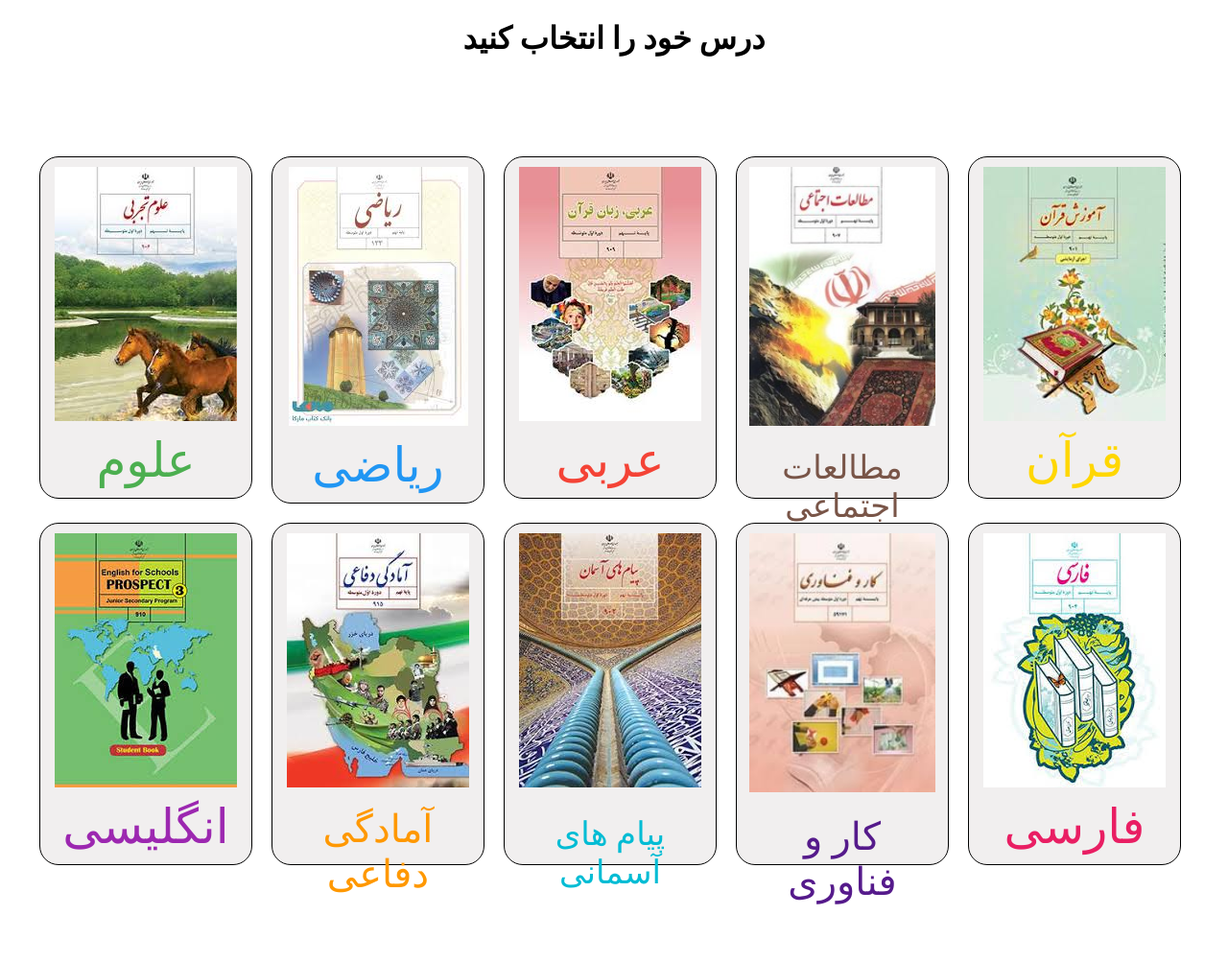
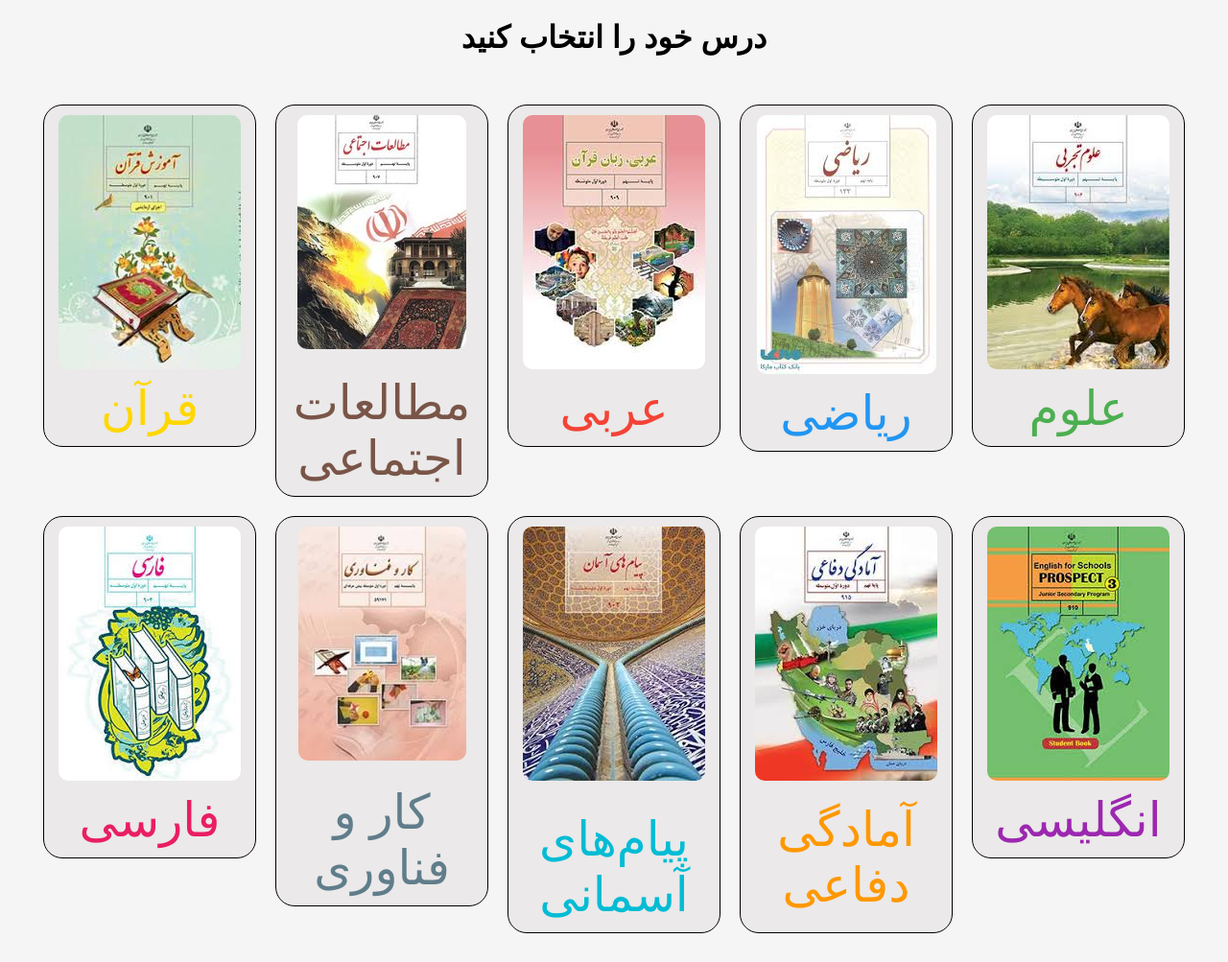
Before and after one commit to hesam878/-studying, a plain HTML site: page nohom.html in a window 1280 px wide. Shown: the whole page at 96% size. Before the commit the page ends 945 px from the top, so only its background shows below. Drawn offline with Linux system fonts and the light colour scheme.

Commit message:
nohom.html

```diff
--- a/nohom.html
+++ b/nohom.html
@@ -1,95 +1,188 @@
 <!DOCTYPE html>
+<html lang="fa">
 <head>
+  <title>کلاس نهم</title>
+  <meta charset="utf-8">
+  <meta name="viewport" content="width=device-width, initial-scale=1">
+  <style>
+    /* استایل پایه */
+    body {
+      font-family: 'Iranian Sans', sans-serif;
+      direction: rtl;
+      background-color: #f5f5f5;
+      margin: 0;
+      padding: 0;
+    }
 
-  <title>کلاس نهم</title>
+    h1 {
+      text-align: center;
+      margin-top: 20px;
+    }
 
+    .container {
+      display: flex;
+      flex-wrap: wrap; /* برای جلوگیری از سرریز در صفحات کوچک */
+      justify-content: center; /* مرکز‌چینی عناصر */
+      padding: 20px;
+    }
+
+    .card {
+      background-color: rgba(219, 215, 215, 0.397);
+      border: 1px solid black;
+      border-radius: 20px;
+      width: 200px;
+      margin: 10px;
+      padding: 10px;
+      text-align: center;
+      font-size: 50px; /* اندازه فونت پیش‌فرض */
+      color: #4CAF50;
+      text-decoration: none;
+      transition: transform 0.3s ease, box-shadow 0.3s ease;
+      overflow: hidden; /* جلوگیری از بیرون زدن محتوا */
+      min-height: 250px; /* حداقل ارتفاع کارت */
+    }
+
+    .card img {
+      max-width: 100%; /* تصویر کاملاً داخل کارت جا بگیرد */
+      height: auto;
+      border-radius: 10px;
+      object-fit: cover; /* تصویر به درستی داخل کارت قرار گیرد */
+    }
+
+    .card:hover {
+      transform: scale(1.05); /* افزایش اندازه هنگام هاور */
+      box-shadow: 0 8px 16px rgba(0, 0, 0, 0.2);
+    }
+
+    a {
+      text-decoration: none;
+      color: inherit;
+    }
+
+    /* Media Query برای موبایل */
+    @media (max-width: 480px) {
+      .card {
+        width: 120px; /* عرض کارت کاهش یافته */
+        font-size: 14px; /* اندازه فونت کاهش یافته */
+        min-height: 150px; /* حداقل ارتفاع کارت */
+        padding: 8px; /* فضای داخلی کمتر */
+      }
+
+      .card img {
+        max-width: 100%; /* تصویر کاملاً داخل کارت جا بگیرد */
+        height: auto;
+        object-fit: cover; /* تصویر به درستی داخل کارت قرار گیرد */
+      }
+
+      h1 {
+        font-size: 20px; /* اندازه عنوان کاهش یافته */
+      }
+
+      .card div {
+        font-size: 12px; /* اندازه متن پایین کارت کاهش یافته */
+        white-space: nowrap; /* جلوگیری از شکستن خط متن */
+        overflow: hidden; /* جلوگیری از بیرون زدن متن */
+        text-overflow: ellipsis; /* اضافه شدن `...` به متن‌های طولانی */
+      }
+    }
+
+    /* Media Query برای تبلت */
+    @media (min-width: 481px) and (max-width: 1023px) {
+      .card {
+        width: 150px; /* عرض کارت کاهش یافته */
+        font-size: 24px; /* اندازه فونت کاهش یافته */
+        min-height: 200px; /* حداقل ارتفاع کارت */
+        padding: 10px; /* فضای داخلی کمتر */
+      }
+
+      h1 {
+        font-size: 24px; /* اندازه عنوان کاهش یافته */
+      }
+    }
+  </style>
 </head>
-<body style="font-family: iranian sans;text-align: center;">
-    <h1 style="text-align: center;">درس خود را انتخاب کنید</h1>
-    <br>
-    <br>
-    <br>
-    <br>
-    <div>
-        <section style="text-align: center;">
-            <div style="display: flex;padding-left:23px;">
-                <a href=""style="text-decoration: none">
-              <div style="background-color: rgba(219, 215, 215, 0.397); width: 200px; border: 1px solid black; padding: 10px; text-align: center; font-size: 50px; font-family: iranian sans; color: #4CAF50; border-radius: 20px;margin: 10px;">
-                <img src="oloom2.jpg">
-                علوم
-              </div>
-                </a>
-                <a href=""style="text-decoration: none">
-              <div style="background-color: rgba(219, 215, 215, 0.397); width: 200px; border: 1px solid black; padding: 10px; text-align: center; font-size: 50px; font-family: iranian sans; color: #2196F3; border-radius: 20px;margin: 10px;">
-                <img src="ryazi2.jpg">
-                ریاضی
-              </div>
-                </a>
-              <a href=""style="text-decoration: none">
-              <div style="background-color: rgba(219, 215, 215, 0.397); width: 200px; border: 1px solid black; padding: 10px; text-align: center; font-size: 50px; font-family: iranian sans; color: #F44336; border-radius: 20px;margin: 10px;">
-                <img src="arabi2.jpg">
-                عربی
-              </div>
-                </a>
-              <a href=""style="text-decoration: none">
-              <div style="background-color: rgba(219, 215, 215, 0.397); width: 200px; height: 335px; border: 1px solid black; padding: 10px; text-align: center; font-size: 34px; font-family: iranian sans; color: #795548; border-radius: 20px;margin: 10px;">
+<body>
+  <h1>درس خود را انتخاب کنید</h1>
+  <div class="container">
+    <!-- کارت علوم -->
+    <a href="" style="text-decoration: none">
+      <div class="card" style="color: #4CAF50;">
+        <img src="oloom2.jpg" alt="علوم">
+        <div>علوم</div>
+      </div>
+    </a>
 
-                <img src="motaleat2.jpg"style="height:270px;">
-               <div style="padding-top: 15px;">
-                مطالعات اجتماعی
-                </div>
-              </div>
-                </a>
-              <a href=""style="text-decoration: none">
-              <div style="background-color: rgba(219, 215, 215, 0.397); width: 200px; border: 1px solid black; padding: 10px; text-align: center; font-size: 50px; font-family: iranian sans; color: #FFD700; border-radius: 20px;margin: 10px;">
-                <img src="ghoran2.jpg">
-                قرآن
-              </div>
-              </a>
-            </div>
-            <div style="display: flex;padding-left:23px;">
-            <a href=""style="text-decoration: none">
-                <div style="background-color: rgba(219, 215, 215, 0.397); width: 200px; border: 1px solid black; padding: 10px; text-align: center; font-size: 50px; font-family: iranian sans; color:  #9C27B0; border-radius: 20px;margin: 10px;">
-                  <img src="English2.jpg">
-                   انگلیسی
-                </div>
-                </a>
+    <!-- کارت ریاضی -->
+    <a href="" style="text-decoration: none">
+      <div class="card" style="color: #2196F3;">
+        <img src="ryazi2.jpg" alt="ریاضی">
+        <div>ریاضی</div>
+      </div>
+    </a>
 
-                <a href=""style="text-decoration: none">
-                  <div style="background-color: rgba(219, 215, 215, 0.397); width: 200px; height: 335px; border: 1px solid black; padding: 10px; text-align: center; font-size: 40px; font-family: iranian sans; color: #FF9800; border-radius: 20px;margin: 10px;">
+    <!-- کارت عربی -->
+    <a href="" style="text-decoration: none">
+      <div class="card" style="color: #F44336;">
+        <img src="arabi2.jpg" alt="عربی">
+        <div>عربی</div>
+      </div>
+    </a>
 
-                    <img src="defaie.jpg">
-                   <div style="padding: 10px;">
-                    آمادگی دفاعی
-                    </div>
-                  </div>
-                    </a>
-                 <a href=""style="text-decoration: none">
-                    <div style="background-color: rgba(219, 215, 215, 0.397); width: 200px; height: 335px; border: 1px solid black; padding: 10px; text-align: center; font-size: 34px; font-family: iranian sans; color: #00BCD4; border-radius: 20px;margin: 10px;">
+    <!-- کارت مطالعات اجتماعی -->
+    <a href="" style="text-decoration: none">
+      <div class="card" style="color: #795548;">
+        <img src="motaleat2.jpg" alt="مطالعات اجتماعی">
+        <div style="padding-top: 15px;">مطالعات اجتماعی</div>
+      </div>
+    </a>
 
-                      <img src="payam2.jpg">
-                     <div style="padding-top: 20px;">
-                      پیام های آسمانی
-                      </div>
-                    </div>
-                      </a>
+    <!-- کارت قرآن -->
+    <a href="" style="text-decoration: none">
+      <div class="card" style="color: #FFD700;">
+        <img src="ghoran2.jpg" alt="قرآن">
+        <div>قرآن</div>
+      </div>
+    </a>
 
-                      <a href=""style="text-decoration: none">
-                        <div style="background-color: rgba(219, 215, 215, 0.397); width: 200px; height: 335px; border: 1px solid black; padding: 10px; text-align: center; font-size: 40px; font-family: iranian sans; color: 607D8B; border-radius: 20px;margin: 10px;">
+    <!-- کارت انگلیسی -->
+    <a href="" style="text-decoration: none">
+      <div class="card" style="color: #9C27B0;">
+        <img src="English2.jpg" alt="انگلیسی">
+        <div>انگلیسی</div>
+      </div>
+    </a>
 
-                          <img src="fanavari2.jpg"style="height: 270px;">
-                         <div style="padding-top: 13px;">
-                          کار و فناوری
-                          </div>
-                        </div>
-                          </a>
+    <!-- کارت آمادگی دفاعی -->
+    <a href="" style="text-decoration: none">
+      <div class="card" style="color: #FF9800;">
+        <img src="defaie.jpg" alt="آمادگی دفاعی">
+        <div style="padding: 10px;">آمادگی دفاعی</div>
+      </div>
+    </a>
 
-                      <a href=""style="text-decoration: none">
-                        <div style="background-color: rgba(219, 215, 215, 0.397); width: 200px; border: 1px solid black; padding: 10px; text-align: center; font-size: 50px; font-family: iranian sans; color: #E91E63; border-radius: 20px;margin: 10px;">
-                          <img src="farsi2.jpg">
-                           فارسی
-                        </div>
-                        </a>
-                </div>
-          </div>
-          </section>
+    <!-- کارت پیام‌های آسمانی -->
+    <a href="" style="text-decoration: none">
+      <div class="card" style="color: #00BCD4;">
+        <img src="payam2.jpg" alt="پیام‌های آسمانی">
+        <div style="padding-top: 20px;">پیام‌های آسمانی</div>
+      </div>
+    </a>
+
+    <!-- کارت کار و فناوری -->
+    <a href="" style="text-decoration: none">
+      <div class="card" style="color: #607D8B;">
+        <img src="fanavari2.jpg" alt="کار و فناوری">
+        <div style="padding-top: 13px;">کار و فناوری</div>
+      </div>
+    </a>
+
+    <!-- کارت فارسی -->
+    <a href="" style="text-decoration: none">
+      <div class="card" style="color: #E91E63;">
+        <img src="farsi2.jpg" alt="فارسی">
+        <div>فارسی</div>
+      </div>
+    </a>
+  </div>
+</body>
+</html>
```
